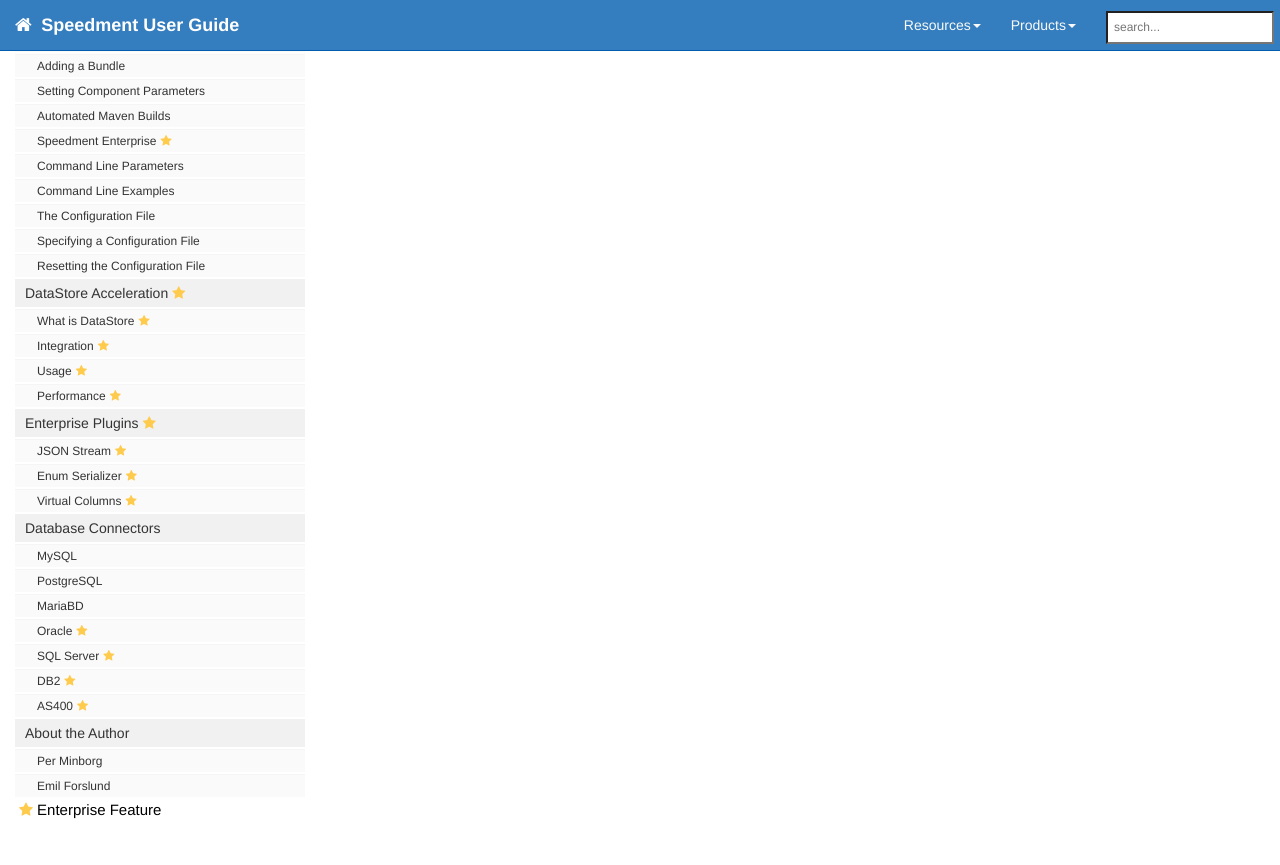
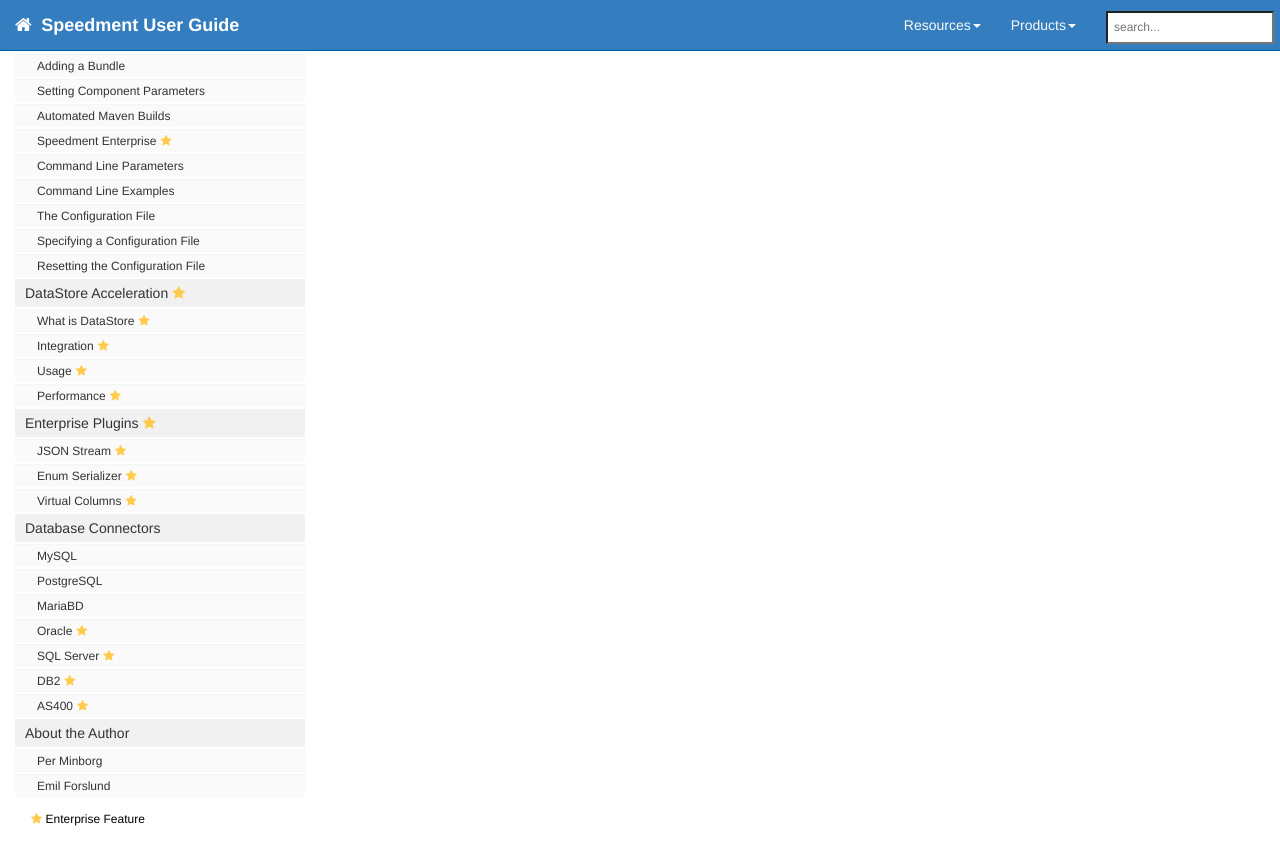
Before and after one commit to speedment/speedment-doc, a Jekyll site: the page built from index.md, in a window 1280 px wide and 900 px high, scrolled down 2105 px. Shown: the top 865 px of the window. Built offline with Jekyll 4.4.1, drawn with Linux system fonts in a browser that asks for light colours; nearby versions of some CDN libraries; comment, search, counter and statistics services are not loaded.

Commit message:
Update sidebar.html

```diff
--- a/_includes/sidebar.html
+++ b/_includes/sidebar.html
@@ -46,7 +46,7 @@
     </li>
 </ul>
 
-<p style="padding:12pxfont-size:80%;"><i class="fa fa-star enterprise-icon" aria-hidden="true"></i> Enterprise Feature</p>
+<p style="padding:12px;font-size:80%;"><i class="fa fa-star enterprise-icon" aria-hidden="true"></i> Enterprise Feature</p>
 
 <!-- this highlights the active parent class in the navgoco sidebar. this is critical so that the parent expands when you're viewing a page. This must appear below the sidebar code above. Otherwise, if placed inside customscripts.js, the script runs before the sidebar code runs and the class never gets inserted.-->
 <script>$("li.active").parents('li').toggleClass("active");</script>
```
